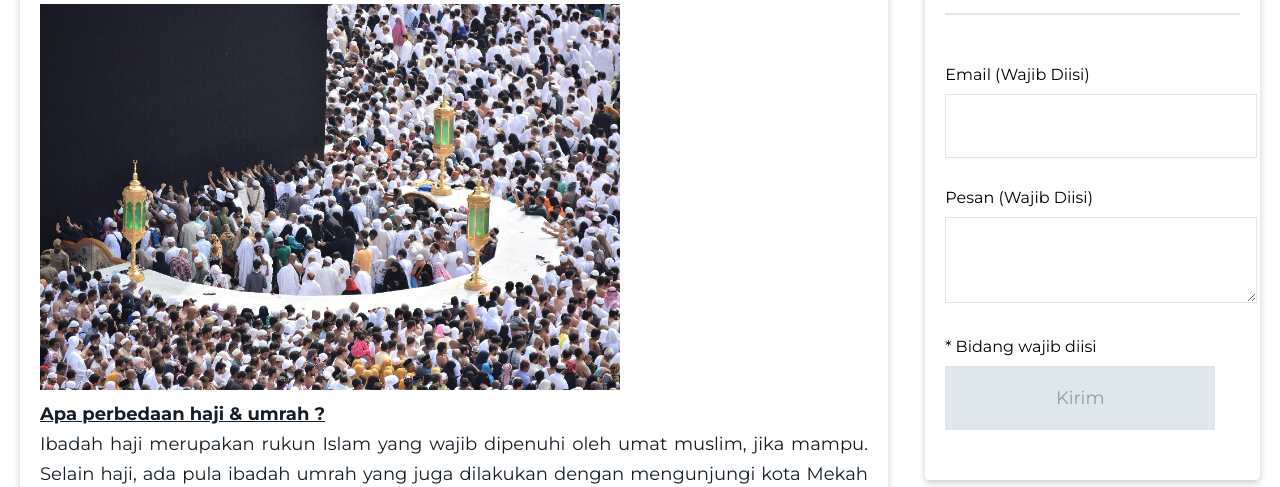
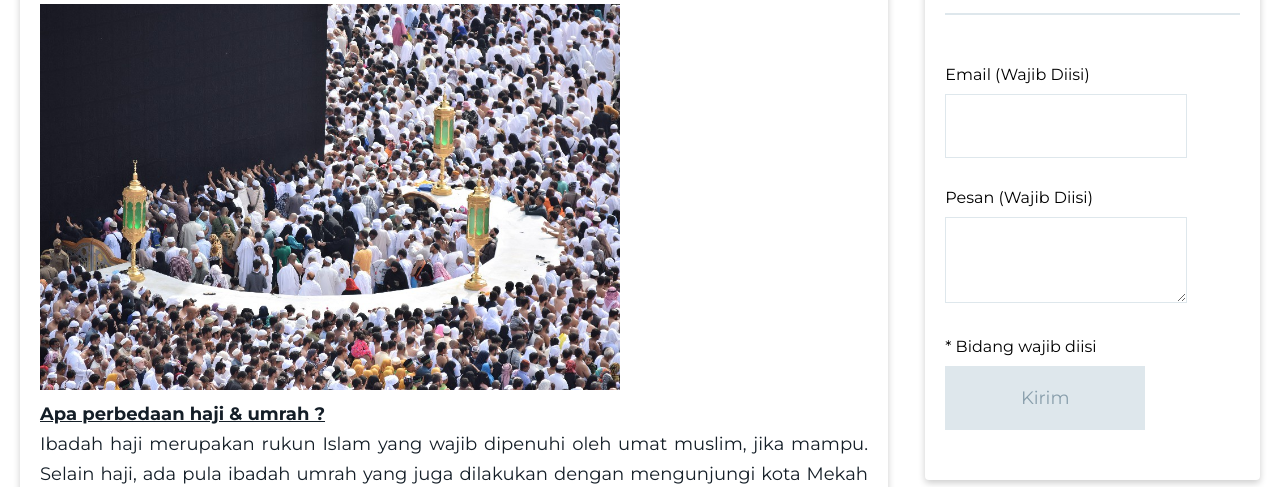
Before and after one commit to rikzaagunggumelar7/M9, a plain HTML site: page index.html in a window 1280 px wide. Shown: the part 610-1097 px from the top of the page. Drawn offline with Linux system fonts and the light colour scheme.

Commit message:
Add files via upload

```diff
--- a/styles/style.css
+++ b/styles/style.css
@@ -16,6 +16,7 @@ nav {
     position: fixed;
     width: 100%;
     top: 0;
+    z-index: 10;
 }
 
 nav ul{
@@ -71,7 +72,6 @@ article {
 
 aside {
     width: 27%;
-    z-index: -1;
     position: relative;
 }
 
@@ -83,7 +83,7 @@ aside {
 }
 
 .card input, textarea {
-    width: 270px;
+    width: 200px;
     margin: 10px 0 30px 0;
     padding: 20px;
     font-size: 18px;
```
